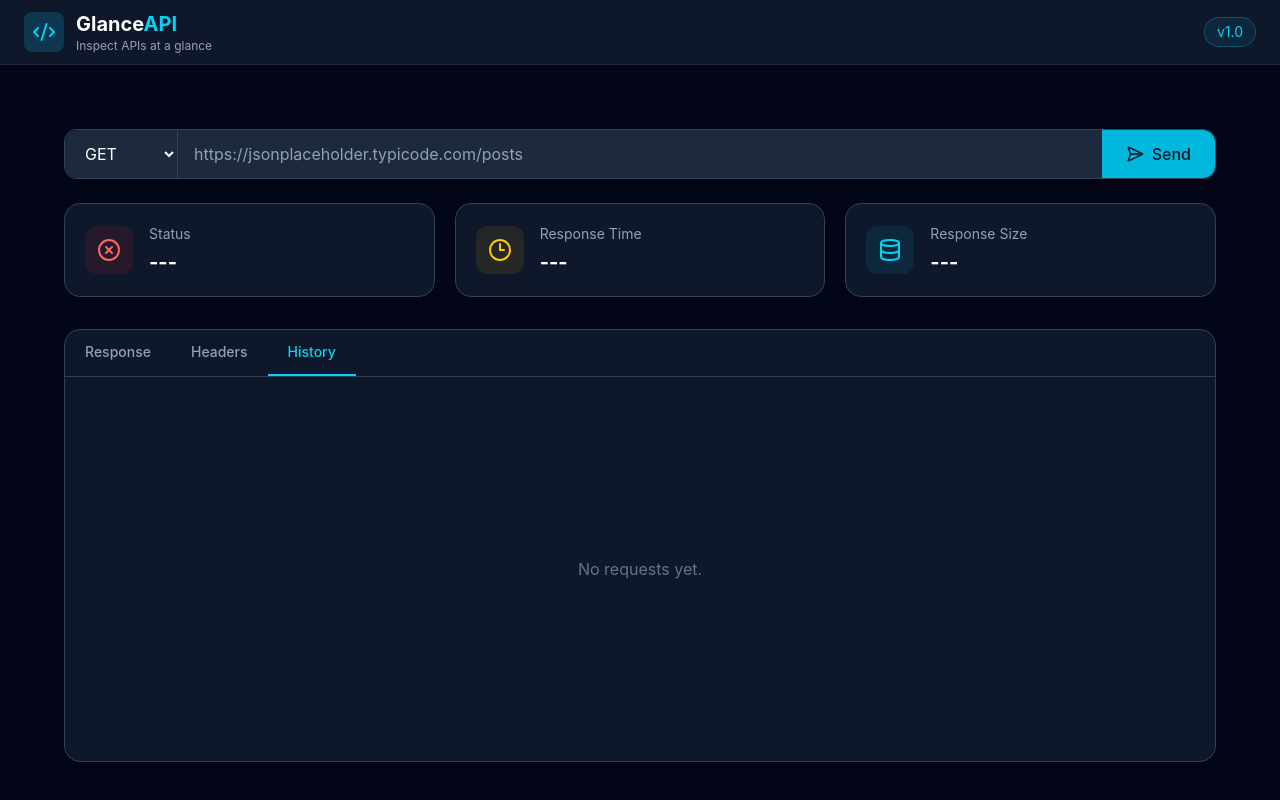
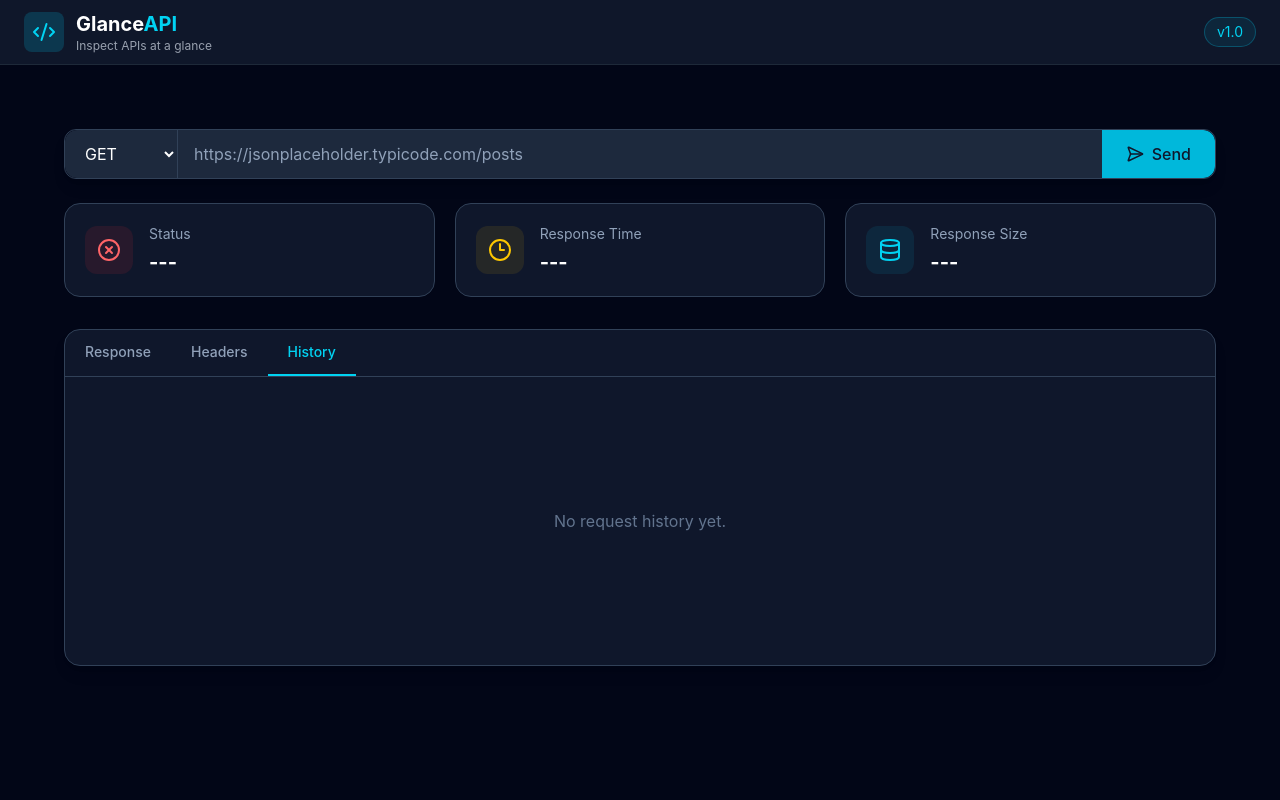
Before and after one commit to fragilehokage/glance-api, a React (Vite) app: page / in a window 1280 px wide. Both pictures are taken after a click on the button "History". Built offline with nearby package versions, Linux system fonts and the light colour scheme.

Commit message:
fix: improve API error handling and response parsing

```diff
--- a/src/components/metricssection/metricssection.jsx
+++ b/src/components/metricssection/metricssection.jsx
@@ -35,7 +35,7 @@ const MetricsSection = ({ response }) => {
         title="Response Time"
         value={
           response
-            ? `${response.time} ms`
+            ? `${response.status || ""} ${response.statusText || ""}`.trim()
             : "---"
         }
         color="bg-yellow-500/10"
--- a/src/components/responsepanel/historytab.jsx
+++ b/src/components/responsepanel/historytab.jsx
@@ -1,27 +1,46 @@
+import { Trash2 } from "lucide-react";
+import toast from "react-hot-toast";
 import HistoryItem from "./HistoryItem";
 
 const HistoryTab = ({
   history,
+  setHistory,
   setMethod,
   setUrl,
 }) => {
-  if (history.length === 0) {
-    return (
-      <div className="flex h-96 items-center justify-center">
-        <p className="text-slate-500">
-          No requests yet.
-        </p>
-      </div>
-    );
-  }
-
   const replayRequest = (item) => {
     setMethod(item.method);
     setUrl(item.url);
   };
 
+  const clearHistory = () => {
+    localStorage.removeItem("glance-history");
+    setHistory([]);
+
+    toast.success("History cleared");
+  };
+
+  if (history.length === 0) {
     return (
-    <div className="space-y-3 p-5">
+      <div className="flex h-72 items-center justify-center text-slate-500">
+        No request history yet.
+      </div>
+    );
+  }
+
+  return (
+    <div className="p-5">
+      <div className="mb-4 flex justify-end">
+        <button
+          onClick={clearHistory}
+          className="flex items-center gap-2 rounded-lg border border-red-500 px-4 py-2 text-red-400 transition hover:bg-red-500/10"
+        >
+          <Trash2 size={16} />
+          Clear History
+        </button>
+      </div>
+
+      <div className="space-y-3">
         {history.map((item) => (
           <HistoryItem
             key={item.id}
@@ -30,6 +49,7 @@ const HistoryTab = ({
           />
         ))}
       </div>
+    </div>
   );
 };
 
--- a/src/components/responsepanel/responsepanel.jsx
+++ b/src/components/responsepanel/responsepanel.jsx
@@ -8,6 +8,7 @@ import HistoryTab from "./HistoryTab";
 const ResponsePanel = ({
   response,
   history,
+  setHistory,
   setMethod,
   setUrl,
 }) => {
@@ -48,9 +49,10 @@ const ResponsePanel = ({
 
       {activeTab === "history" && (
         <HistoryTab
-          history={history}
-          setMethod={setMethod}
-          setUrl={setUrl}
+            history={history}
+            setHistory={setHistory}
+            setMethod={setMethod}
+            setUrl={setUrl}
         />
       )}
     </section>
--- a/src/components/responsepanel/responsetab.jsx
+++ b/src/components/responsepanel/responsetab.jsx
@@ -1,7 +1,7 @@
 import JsonView from "@uiw/react-json-view";
 
 const ResponseTab = ({ data }) => {
-  if (!data) {
+  if (data === null || data === undefined) {
     return (
       <div className="flex h-96 items-center justify-center">
         <p className="text-slate-500">
--- a/src/pages/Home.jsx
+++ b/src/pages/Home.jsx
@@ -41,6 +41,7 @@ const [history, setHistory] = useLocalStorage(
        <ResponsePanel
         response={response}
         history={history}
+        setHistory={setHistory}
         setMethod={setMethod}
         setUrl={setUrl}
       />
--- a/src/services/api.js
+++ b/src/services/api.js
@@ -18,15 +18,22 @@ export const sendRequest = async ({ method, url }) => {
       status: response.status,
       statusText: response.statusText,
       time: Math.round(end - start),
-      size: JSON.stringify(response.data).length,
+      size: new Blob([JSON.stringify(response.data)]).size,
     };
   } catch (error) {
     const end = performance.now();
 
     return {
       success: false,
+      data: error.response?.data || null,
+      headers: error.response?.headers || {},
+      status: error.response?.status || 0,
+      statusText: error.response?.statusText || "Network Error",
       error: error.message,
       time: Math.round(end - start),
+      size: error.response?.data
+        ? new Blob([JSON.stringify(error.response.data)]).size
+        : 0,
     };
   }
 };
```
Lines whose indentation alone changed are shown as unchanged.
